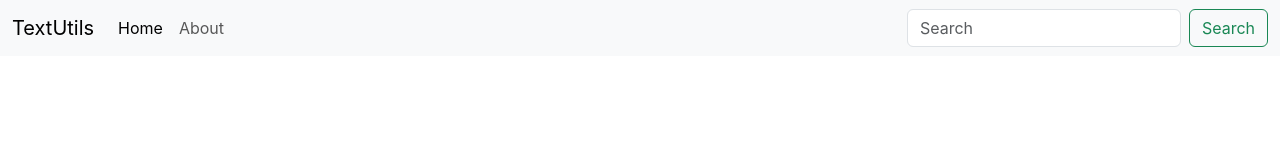
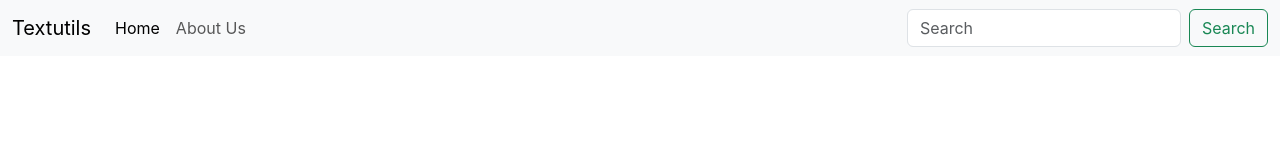
Before and after one commit to CoreTech7704/TEXTUTILS, a React (Create React App) app: page / in a window 1280 px wide. Shown: the top 160 px of the page. Built offline with nearby package versions, Linux system fonts and the light colour scheme.

Commit message:
nav update commit

```diff
--- a/src/App.js
+++ b/src/App.js
@@ -1,31 +1,11 @@
-//import logo from './logo.svg';
+
 import './App.css';
+import Navbar from './componets/Navbar';
 
 function App() {
   return (
     <>
-    <nav className="navbar navbar-expand-lg bg-body-tertiary">
-  <div className="container-fluid">
-    <a className="navbar-brand" href="/">TextUtils</a>
-    <button className="navbar-toggler" type="button" data-bs-toggle="collapse" data-bs-target="#navbarSupportedContent" aria-controls="navbarSupportedContent" aria-expanded="false" aria-label="Toggle navigation">
-      <span className="navbar-toggler-icon"></span>
-    </button>
-    <div className="collapse navbar-collapse" id="navbarSupportedContent">
-      <ul className="navbar-nav me-auto mb-2 mb-lg-0">
-        <li className="nav-item">
-          <a className="nav-link active" aria-current="page" href="/">Home</a>
-        </li>
-        <li className="nav-item">
-          <a className="nav-link" href="/">About</a>
-        </li>
-      </ul>
-      <form className="d-flex" role="search">
-        <input className="form-control me-2" type="search" placeholder="Search" aria-label="Search"/>
-        <button className="btn btn-outline-success" type="submit">Search</button>
-      </form>
-    </div>
-  </div>
-</nav>
+      <Navbar title="Textutils" aboutText="About Us" />
     </>
   );
 }
--- /dev/null
+++ b/src/componets/Navbar.js
@@ -0,0 +1,28 @@
+import React from 'react'
+
+export default function Navbar(props) {
+  return (
+    <nav className="navbar navbar-expand-lg bg-body-tertiary">
+      <div className="container-fluid">
+        <a className="navbar-brand" href="/">{props.title}</a>
+        <button className="navbar-toggler" type="button" data-bs-toggle="collapse" data-bs-target="#navbarSupportedContent" aria-controls="navbarSupportedContent" aria-expanded="false" aria-label="Toggle navigation">
+          <span className="navbar-toggler-icon"></span>
+        </button>
+        <div className="collapse navbar-collapse" id="navbarSupportedContent">
+          <ul className="navbar-nav me-auto mb-2 mb-lg-0">
+            <li className="nav-item">
+              <a className="nav-link active" aria-current="page" href="/">Home</a>
+            </li>
+            <li className="nav-item">
+              <a className="nav-link" href="/">{props.aboutText}</a>
+            </li>
+          </ul>
+          <form className="d-flex" role="search">
+            <input className="form-control me-2" type="search" placeholder="Search" aria-label="Search"/>
+            <button className="btn btn-outline-success" type="submit">Search</button>
+          </form>
+        </div>
+      </div>
+    </nav>
+  )
+}
```
